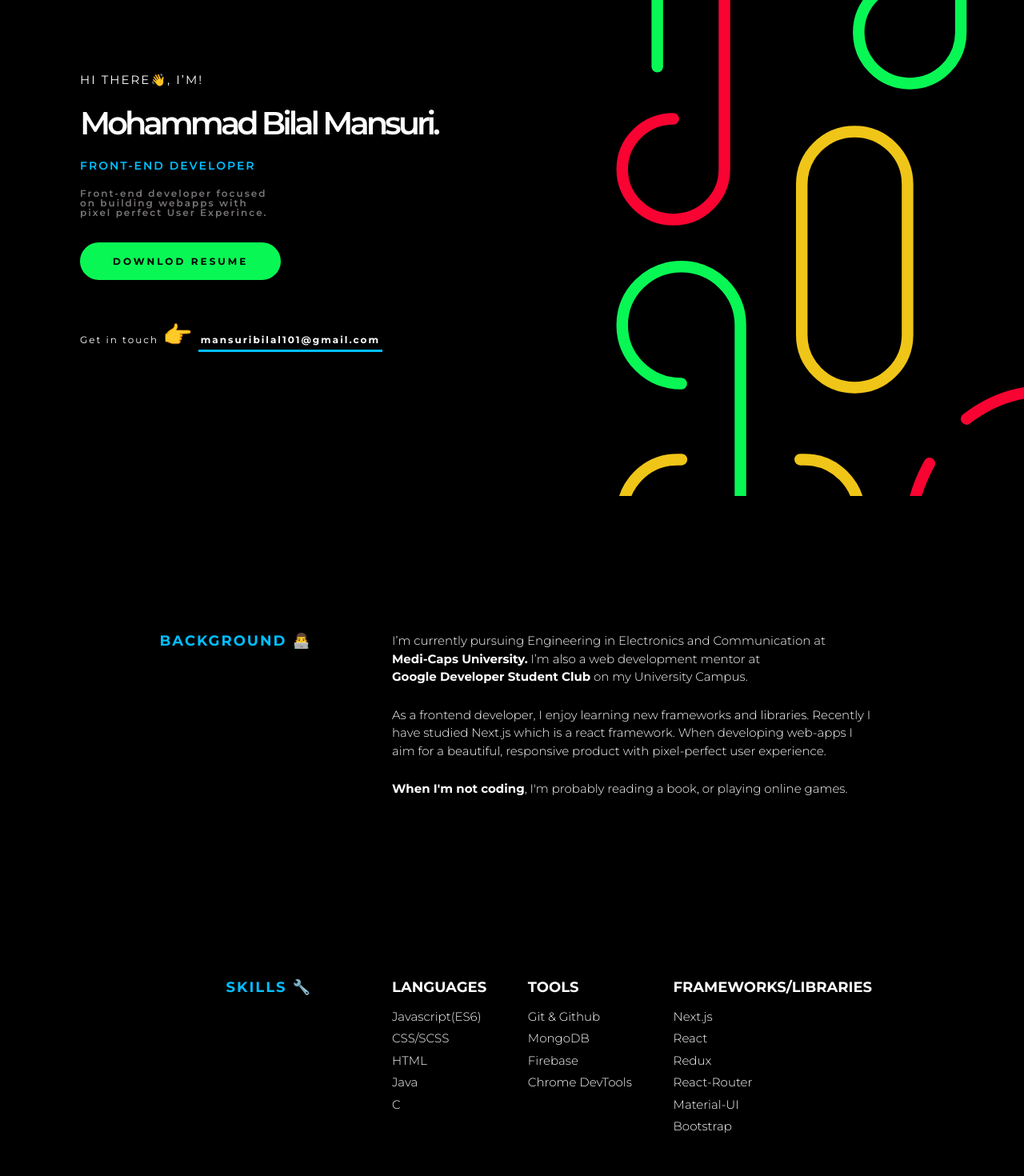
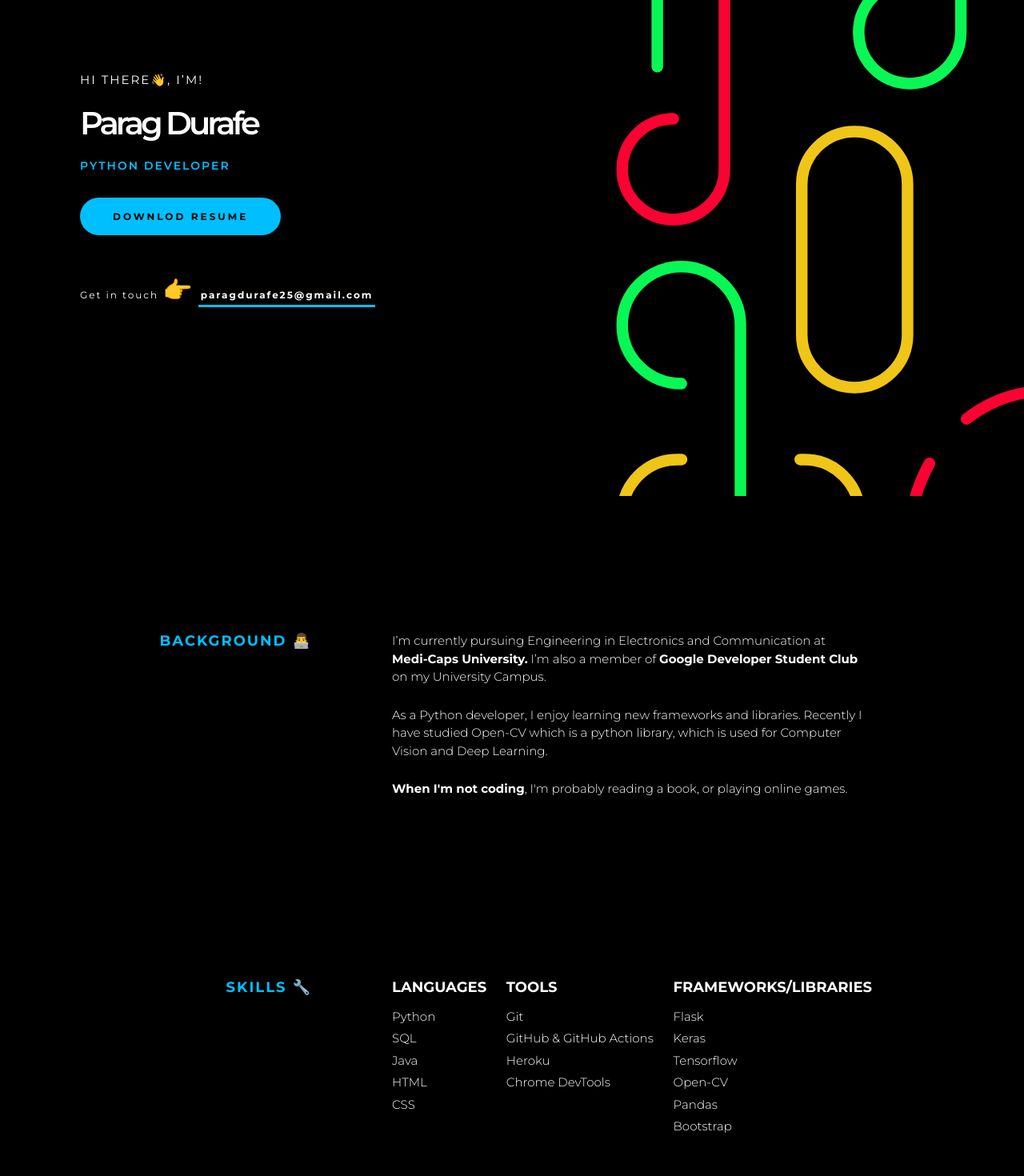
Before and after one commit to ParagD25/Portfolio, a Next.js app: page / in a window 1280 px wide. Shown: the part 180-1650 px from the top of the page at 80% size. Built offline with nearby package versions, Linux system fonts and the light colour scheme.

Commit message:
🔗 links added

```diff
--- a/components/UI/button.module.css
+++ b/components/UI/button.module.css
@@ -1,5 +1,5 @@
 .button {
-  background-color: #09f755;
+  background-color: #00BFFF;
   padding: 1.5rem 4rem;
   text-decoration: none;
   color: #000;
--- a/components/background.js
+++ b/components/background.js
@@ -7,8 +7,8 @@ function Background() {
                 BACKGROUND 👨‍💻
             </div>
             <div className={classes.background_content}>
-                <p>I&rsquo;m currently pursuing Engineering in Electronics and Communication at <a href="https://www.medicaps.ac.in/" className={classes.background_link} target="_blank" rel="noreferrer">Medi-Caps University.</a> I&rsquo;m also a web development mentor at <a href="https://gdsc.community.dev/medi-caps-university-indore/" className={classes.background_link} target="_blank" rel="noreferrer">Google Developer Student Club</a> on my University Campus.</p>
-                <p>As a frontend developer, I enjoy learning new frameworks and libraries. Recently I have studied Next.js which is a react framework. When developing web-apps I aim for a beautiful, responsive product with pixel-perfect user experience.</p>
+                <p>I&rsquo;m currently pursuing Engineering in Electronics and Communication at <a href="https://www.medicaps.ac.in/" className={classes.background_link} target="_blank" rel="noreferrer">Medi-Caps University.</a> I&rsquo;m also a member of <a href="https://gdsc.community.dev/medi-caps-university-indore/" className={classes.background_link} target="_blank" rel="noreferrer">Google Developer Student Club</a> on my University Campus.</p>
+                <p>As a Python developer, I enjoy learning new frameworks and libraries. Recently I have studied Open-CV which is a python library, which is used for Computer Vision and Deep Learning.</p>
                 <p><span>When I&apos;m not coding</span>, I&apos;m probably reading a book, or playing online games.</p>
             </div>
         </Section>
--- a/components/footer.js
+++ b/components/footer.js
@@ -4,10 +4,10 @@ function Footer() {
     return (
         <footer className={classes.footer}>
             <div className={classes.developed}>
-                Developed By <a href="https://github.com/bilal-23/personal-portfolio" target="_blank" rel="noopener noreferrer" className={classes.link}>Bilal Mansuri</a>
+                Developed By <a href="https://github.com/ParagD25/Portfolio" target="_blank" rel="noopener noreferrer" className={classes.link}>Parag Durafe</a>
             </div>
             <div className={classes.design}>
-                Design by <a href="https://github.com/bchiang7/v3" target="_blank" rel="noopener noreferrer" className={classes.link}>Brittany</a> &amp; <a href="https://github.com/adeolaadeoti/adeolaadeoti-portfolio" target="_blank" rel="noopener noreferrer" className={classes.link}>Adeolaadeoti</a>
+                Design by <a href="https://github.com/bilal-23/personal-portfolio" target="_blank" rel="noopener noreferrer" className={classes.link}>Bilal Mansuri</a>, <a href="https://github.com/bchiang7/v3" target="_blank" rel="noopener noreferrer" className={classes.link}>Brittany</a> &amp; <a href="https://github.com/adeolaadeoti/adeolaadeoti-portfolio" target="_blank" rel="noopener noreferrer" className={classes.link}>Adeolaadeoti</a>
             </div>
         </footer>
     )
--- a/components/header.js
+++ b/components/header.js
@@ -3,17 +3,17 @@ import Button from './UI/button';
 function Header() {
     return (
         <>
-            <h5 className={classes.header_logo}>bilal</h5>
+            <h5 className={classes.header_logo}>Parag</h5>
             <div className={classes.header_background}></div>
             <header className={classes.header}>
                 <h1>HI THERE👋, I&rsquo;m!</h1>
-                <h2 className={classes.header_info}>Mohammad Bilal Mansuri.</h2>
-                <h3 className={classes.header_tag}>front-end developer</h3>
-                <h4 className={classes.header_details}>Front-end developer focused on building webapps with pixel perfect User Experince.</h4>
+                <h2 className={classes.header_info}>Parag Durafe</h2>
+                <h3 className={classes.header_tag}>Python Developer</h3>
+                {/* <h4 className={classes.header_details}>Python Developer focused on building webapps with pixel perfect User Experince.</h4> */}
                 <div className={classes.cta}>
-                    <Button> <a lass="resume" href="./Bilal-Mansuri.pdf" target="_blank" rel="noopener noreferrer">Downlod Resume</a> </Button>
+                    <Button> <a lass="resume" href="./Parag_Durafe-Resume.pdf" target="_blank" rel="noopener noreferrer">Downlod Resume</a> </Button>
                 </div>
-                <h3 className={classes.header_contact}> <span>Get in touch </span> <span className={classes.emoji_pointer}>👉</span><span> <a href="mailto:mansuribilal101@gmail.com" target="_blank" rel="noopener noreferrer" className={classes.header_contact_link}>mansuribilal101@gmail.com</a> </span> </h3>
+                <h3 className={classes.header_contact}> <span>Get in touch </span> <span className={classes.emoji_pointer}>👉</span><span> <a href="mailto:paragdurafe25@gmail.com" target="_blank" rel="noopener noreferrer" className={classes.header_contact_link}>paragdurafe25@gmail.com</a> </span> </h3>
             </header>
         </>
     )
--- a/components/skills.js
+++ b/components/skills.js
@@ -11,19 +11,19 @@ function Skills() {
                     <div className={classes.skills_category}>
                         <div className={classes.skills_category}>LANGUAGES</div>
                         <ul>
-                            <li className={classes.skills_category_item}>Javascript&#40;ES6&#41;</li>
-                            <li className={classes.skills_category_item}>CSS/SCSS</li>
+                            <li className={classes.skills_category_item}>Python</li>
+                            <li className={classes.skills_category_item}>SQL</li>
+                            <li className={classes.skills_category_item}>Java</li>
                             <li className={classes.skills_category_item}>HTML</li>
-                            <li className={classes.skills_category_item}>Java</li>
-                            <li className={classes.skills_category_item}>C</li>
+                            <li className={classes.skills_category_item}>CSS</li>
                         </ul>
                     </div>
                     <div className={classes.skills_category}>
                         <div className={classes.skills_category}>TOOLS</div>
                         <ul>
-                            <li className={classes.skills_category_item}>Git &#38; Github</li>
-                            <li className={classes.skills_category_item}>MongoDB</li>
-                            <li className={classes.skills_category_item}>Firebase</li>
+                            <li className={classes.skills_category_item}>Git</li>
+                            <li className={classes.skills_category_item}>GitHub &#38; GitHub Actions</li>
+                            <li className={classes.skills_category_item}>Heroku</li>
                             <li className={classes.skills_category_item}>Chrome DevTools
                             </li>
                         </ul>
@@ -31,11 +31,11 @@ function Skills() {
                     <div className={classes.skills_category}>
                         <div className={classes.skills_category}>FRAMEWORKS/LIBRARIES</div>
                         <ul>
-                            <li className={classes.skills_category_item}>Next.js</li>
-                            <li className={classes.skills_category_item}>React</li>
-                            <li className={classes.skills_category_item}>Redux</li>
-                            <li className={classes.skills_category_item}>React-Router</li>
-                            <li className={classes.skills_category_item}>Material-UI</li>
+                            <li className={classes.skills_category_item}>Flask</li>
+                            <li className={classes.skills_category_item}>Keras</li>
+                            <li className={classes.skills_category_item}>Tensorflow</li>
+                            <li className={classes.skills_category_item}>Open-CV</li>
+                            <li className={classes.skills_category_item}>Pandas</li>
                             <li className={classes.skills_category_item}>Bootstrap</li>
                         </ul>
                     </div>
--- a/components/social-link.module.css
+++ b/components/social-link.module.css
@@ -1,7 +1,7 @@
 .box {
   padding: 1rem 2rem 0.5rem;
   border: 1px solid #797575;
-  border-bottom: 4px solid #09f755;
+  border-bottom: 4px solid #00BFFF;
 }
 .box a {
   display: flex;
--- a/components/social.js
+++ b/components/social.js
@@ -10,12 +10,11 @@ function Social() {
                 On the Web 🌐
             </div>
             <div className={`${classes.link_wrapper} section_content`}>
-                <SocialLinks image="github" text="github" link="https://github.com/bilal-23" />
-                <SocialLinks image="linkedin" text="linkedIn" link="https://www.linkedin.com/in/bilalmansuri" />
-                <SocialLinks image="stackoverflow" text="Stackoverflow" link="https://stackoverflow.com/users/15672769/bilal-mohammad" />
-                <SocialLinks image="codepen" text="Codepen" link="https://codepen.io/bilal-23" />
-                <SocialLinks image="twitter" text="Twitter" link="https://twitter.com/bilalmansuri2e" />
-                <SocialLinks image="gmail" text="mail" link="mailto:mansuribilal101@gmail.com" />
+                <SocialLinks image="github" text="github" link="https://github.com/ParagD25" />
+                <SocialLinks image="linkedin" text="linkedIn" link="https://www.linkedin.com/in/parag-durafe-b991b1191/" />
+                <SocialLinks image="stackoverflow" text="Stackoverflow" link="https://stackoverflow.com/users/16798712/parag-d" />
+                <SocialLinks image="twitter" text="Twitter" link="https://twitter.com/ParagDurafe" />
+                <SocialLinks image="gmail" text="mail" link="paragdurafe25@gmail.com" />
             </div>
         </Section>
     )
```
